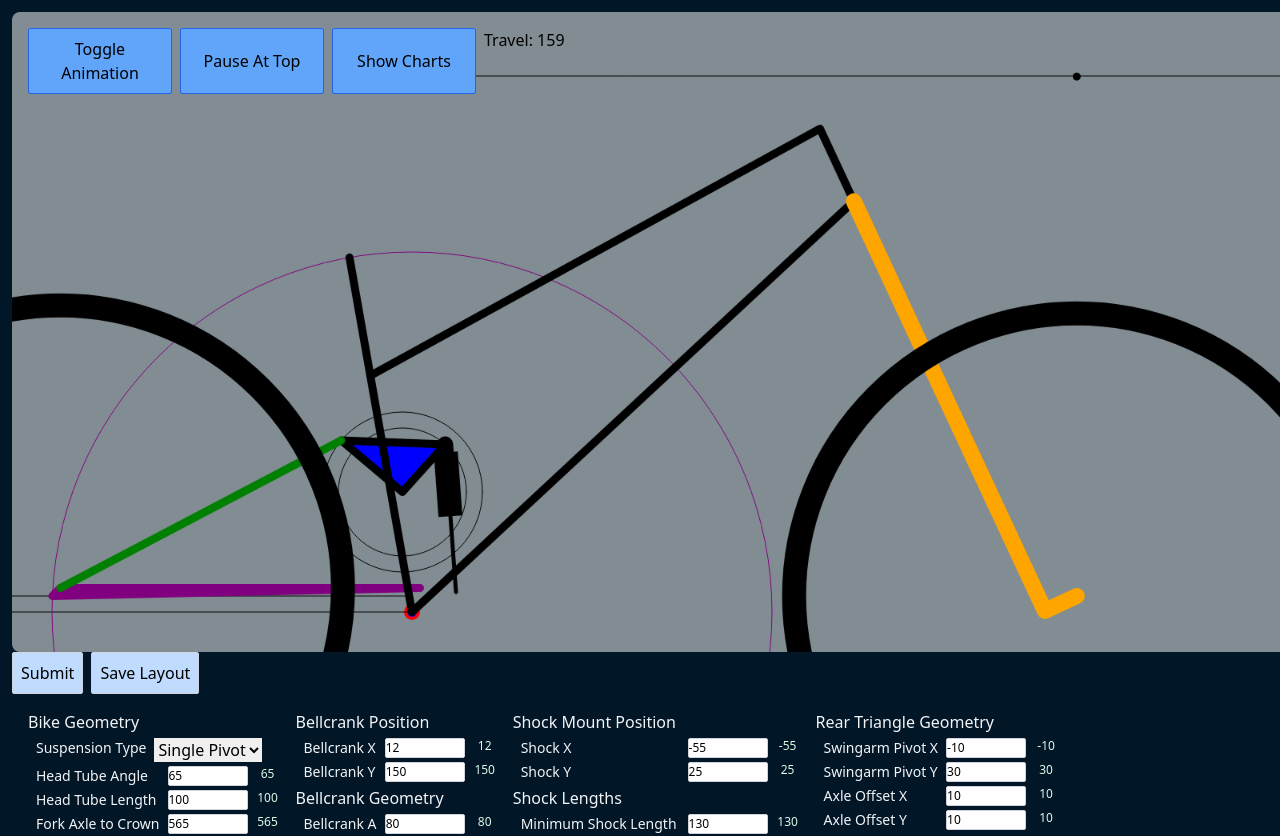
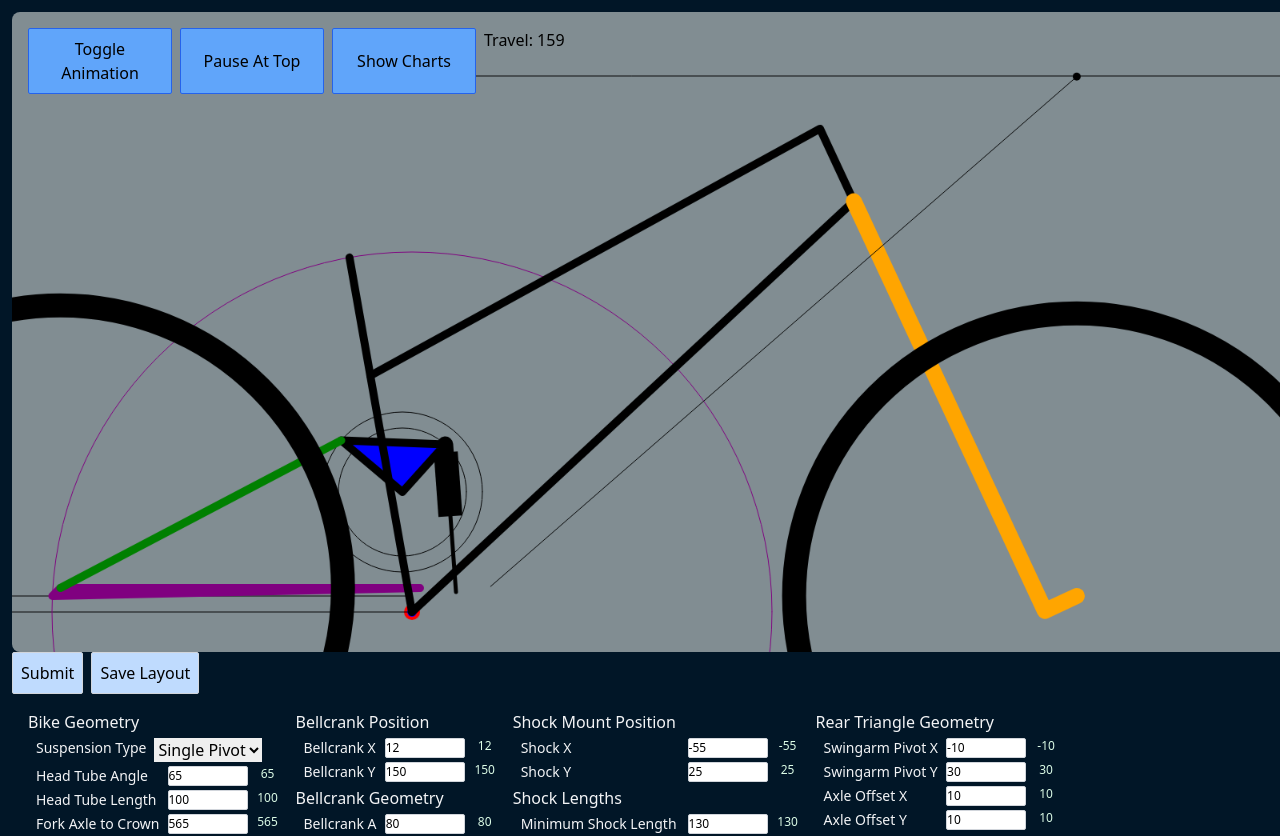
Before and after one commit to Scott-Andermann/BadDogBikes, a React (Vite) app: page / in a window 1280 px wide. Shown: the top 836 px of the page. Built offline with nearby package versions, Linux system fonts and the light colour scheme.

Commit message:
add leverage ratio calculation and chart

```diff
--- a/src/App.tsx
+++ b/src/App.tsx
@@ -17,6 +17,8 @@ export interface LayoutArray {
   layoutValues: DefaultValues;
   axlePath: Path;
   antiSquat: Path;
+  leverageRatio: Path;
+  chainGrowth: Path;
   id: number;
 }
 
@@ -25,8 +27,14 @@ function App() {
   const [layoutValues, setLayoutValues] =
     useState<DefaultValues>(defaultValues);
   const [layoutArray, setLayoutArray] = useState<LayoutArray[]>([]);
+
+  // TODO: Convert these to useReducer
   const [axlePath, setAxlePath] = useState<Position[]>([]);
   const [antiSquat, setAntiSquat] = useState<Position[]>([]);
+  const [leverageRatio, setLeverageRatio] = useState<Position[]>([]);
+  const [chainGrowth, setChainGrowth] = useState<Position[]>([]);
+
+
   const [updateFromList, setUpdateFromList] = useState<boolean>(false);
 
   useEffect(() => {
@@ -48,7 +56,7 @@ function App() {
       <ConfirmModal
         isOpen={isOpen}
         setLayoutArray={setLayoutArray}
-        layoutObject={{ layoutValues, axlePath, antiSquat }}
+        layoutObject={{ layoutValues, axlePath, antiSquat, leverageRatio, chainGrowth }}
         onClose={() => setIsOpen(false)}
       />
       <div className="flex flex-row">
@@ -60,6 +68,10 @@ function App() {
             setAxlePath={setAxlePath}
             antiSquat={antiSquat}
             setAntiSquat={setAntiSquat}
+            leverageRatio={leverageRatio}
+            setLeverageRatio={setLeverageRatio}
+            chainGrowth={chainGrowth}
+            setChainGrowth={setChainGrowth}
           />
           <InputForm
             setNewValues={setLayoutValues}
--- a/src/ConfirmModal.tsx
+++ b/src/ConfirmModal.tsx
@@ -20,6 +20,8 @@ interface LayoutObjectProps {
   layoutValues: DefaultValues;
   axlePath: Position[];
   antiSquat: Position[];
+  leverageRatio: Position[];
+  chainGrowth: Position[];
 }
 
 const ConfirmModal = ({
@@ -44,6 +46,8 @@ const ConfirmModal = ({
         layoutValues: layoutObject.layoutValues,
         axlePath: { path: layoutObject.axlePath, color: color, name: title },
         antiSquat: { path: layoutObject.antiSquat, color: color, name: title },
+        leverageRatio: { path: layoutObject.leverageRatio, color: color, name: title },
+        chainGrowth: { path: layoutObject.chainGrowth, color: color, name: title },
         title,
         id: Math.random() * 10000,
       },
--- a/src/LayoutList.tsx
+++ b/src/LayoutList.tsx
@@ -11,8 +11,6 @@ interface LayoutListProps {
 const LayoutList = ({ layoutArray, setLayoutArray, setLayoutValues, setUpdateFromList }: LayoutListProps) => {
 
   const removeLayout = (id: number) => {
-    console.log(id);
-
     setLayoutArray(prev => prev.filter(layout => layout.id !== id))
   }
 
--- a/src/ResultsWrapper.tsx
+++ b/src/ResultsWrapper.tsx
@@ -8,7 +8,7 @@ import {
 } from "./data/singlePivotCalculations";
 import LayoutDiagram from "./LayoutDiagram";
 import ScatterPlot from "./ScatterPlot";
-import { calculateRearPivot } from "./data/fourBarCalculations";
+import { calculateRearPivot, calculateLeverRatio, calculateChainGrowth } from "./data/fourBarCalculations";
 import {
   horstLinkAxlePath,
   horstLinkSeatStayLength,
@@ -25,7 +25,14 @@ interface ResultsWrapperProps {
   setAxlePath: React.Dispatch<React.SetStateAction<Position[]>>;
   antiSquat: Position[];
   setAntiSquat: React.Dispatch<React.SetStateAction<Position[]>>;
+  leverageRatio: Position[];
+  setLeverageRatio: React.Dispatch<React.SetStateAction<Position[]>>;
+  chainGrowth: Position[];
+  setChainGrowth: React.Dispatch<React.SetStateAction<Position[]>>;
 }
+
+const centerOfGravity = {x: 0, y: 650}
+
 
 const ResultsWrapper = ({
   layoutValues,
@@ -34,6 +41,10 @@ const ResultsWrapper = ({
   setAxlePath,
   antiSquat,
   setAntiSquat,
+  leverageRatio,
+  setLeverageRatio,
+  chainGrowth,
+  setChainGrowth
 }: ResultsWrapperProps) => {
   const [showLayout, setShowLayout] = useState(true);
   const [rearPivotPosition, setRearPivotPosition] = useState<Position[]>([]);
@@ -93,16 +104,30 @@ const ResultsWrapper = ({
 
   useEffect(() => {
     setIFC(calculateIFC(layoutValues, axlePath));
-    const antiSquatHeight = calculateAntiSquatLine(axlePath, layoutValues)
+    const antiSquatHeight = calculateAntiSquatLine(axlePath, layoutValues);
     setAntiSquatHeight(antiSquatHeight);
+    const antiSquat = calculateAntiSquat(centerOfGravity, antiSquatHeight);
+    const chartData = antiSquat.map((step, index) => {
+      return { x: axlePath[index].y, y: step };
+    });
 
-    const antiSquat = calculateAntiSquat({x: 0, y: 600}, antiSquatHeight)
-    const chartData = antiSquat.map((step, index) => {
-      return {x: axlePath[index].y, y: step}
-    })
+    setAntiSquat(chartData);
+    if (axlePath.length > 0) {
+      const lever = calculateLeverRatio(
+        axlePath,
+        layoutValues,
+      );
+      const chain = calculateChainGrowth(axlePath);
+      const leverChart = lever.map((ratio, index) => {
+        return { x: axlePath[index].y, y: ratio };
+      });
+      const chainGrowthChart = chain.map((step, index) => {
+        return { x: axlePath[index].y, y: step };
+      })
+      setLeverageRatio(leverChart as Position[]);
+      setChainGrowth(chainGrowthChart);
 
-    setAntiSquat(chartData)
-
+    }
   }, [layoutValues, axlePath]);
 
   return (
@@ -122,7 +147,7 @@ const ResultsWrapper = ({
       ) : (
         <div className="text-white">
           {Array.isArray(axlePath) && axlePath.length > 0 ? (
-            <div className="h-60">
+            <div className="h-60 flex flex-row flex-wrap">
               <ScatterPlot
                 inputData={axlePath}
                 arrayInput={layoutArray.map((layout) => layout.axlePath)}
@@ -132,6 +157,20 @@ const ResultsWrapper = ({
                 inputData={antiSquat}
                 arrayInput={layoutArray.map((layout) => layout.antiSquat)}
                 title="Anti Squat"
+                normalize={true}
+                travelOnXaxis={true}
+              />
+              <ScatterPlot
+                inputData={leverageRatio}
+                arrayInput={layoutArray.map((layout) => layout.leverageRatio)}
+                title="Leverage Ratio"
+                normalize={true}
+                travelOnXaxis={true}
+              />
+              <ScatterPlot
+                inputData={chainGrowth}
+                arrayInput={layoutArray.map((layout) => layout.chainGrowth)}
+                title="Chain Growth"
                 normalize={true}
                 travelOnXaxis={true}
               />
--- a/src/data/draw.ts
+++ b/src/data/draw.ts
@@ -516,10 +516,10 @@ const drawAntiSquat = ({
       layoutValues.forkOffset * Math.cos(headTubeAngle),
   };
 
-  // ctx.beginPath();
-  // ctx.moveTo(zeroOffset.x - IFC[step].x, zeroOffset.y - IFC[step].y);
-  // ctx.lineTo(frontAxlePosition.x, frontAxlePosition.y - antiSquatHeight[step]);
-  // ctx.stroke();
+  ctx.beginPath();
+  ctx.moveTo(zeroOffset.x - IFC[step].x, zeroOffset.y - IFC[step].y);
+  ctx.lineTo(frontAxlePosition.x, frontAxlePosition.y - antiSquatHeight[step]);
+  ctx.stroke();
 
   // draw CG height
   ctx.beginPath();
--- a/src/data/fourBarCalculations.ts
+++ b/src/data/fourBarCalculations.ts
@@ -54,7 +54,7 @@ export const calculateShockPosition = (
   };
   const lengthM = Math.sqrt(shockPositionBC.x ** 2 + shockPositionBC.y ** 2);
   const thetaShock = Math.atan(shockPositionBC.y / shockPositionBC.x);
-  const shockPosition = shockSteps.map((step) => {
+  const shockPosition: Position[] = shockSteps.map((step) => {
     const alpha =
       lawOfCosinesThreeSides({
         a: lengthM,
@@ -86,7 +86,10 @@ export const calculateOutputAngle = (
 
   const outputAngle = shockPosition.map((step) => {
     if (step.y < 0) {
-      return Math.PI - (-1 * Math.atan(Math.abs(step.y / step.x)) + bellcrankFixedAngle)
+      return (
+        Math.PI -
+        (-1 * Math.atan(Math.abs(step.y / step.x)) + bellcrankFixedAngle)
+      );
     }
     return (
       Math.PI - (Math.atan(Math.abs(step.y / step.x)) + bellcrankFixedAngle)
@@ -270,76 +273,31 @@ export const calculateLengthOfLine = (a: Position, b: Position) => {
   return Math.sqrt((a.x - b.x) ** 2 + (a.y - b.y) ** 2);
 };
 
-// export const calculateAxlePath = (
-//   layoutValues: DefaultValues,
-//   shockSteps: number[],
-//   swingarmLength: number,
-//   shockPosition?: Position[],
-//   outputAngle?: number[],
-//   seatStayBellcrankPosition?: Position[],
-//   seatStayLength?: number,
-//   rearPivotPosition?: Position[]
-// ) => {
-//   if (shockPosition === undefined) {
-//     shockPosition = calculateShockPosition(layoutValues, shockSteps);
-//   }
-//   if (outputAngle === undefined) {
-//     outputAngle = calculateOutputAngle(layoutValues, shockSteps, shockPosition);
-//   }
-//   if (seatStayBellcrankPosition === undefined) {
-//     seatStayBellcrankPosition = calculateSeatStayBellcrankPivot(
-//       layoutValues,
-//       shockSteps,
-//       shockPosition,
-//       outputAngle
-//     );
-//   }
-//   if (seatStayLength === undefined) {
-//     seatStayLength = calculateSeatStayLength(
-//       layoutValues,
-//       shockSteps,
-//       shockPosition,
-//       outputAngle
-//     );
-//   }
-//   if (rearPivotPosition === undefined) {
-//     rearPivotPosition = calculateRearPivot(
-//       layoutValues,
-//       shockSteps,
-//       swingarmLength,
-//       shockPosition,
-//       outputAngle,
-//       seatStayBellcrankPosition,
-//       seatStayLength
-//     );
-//   }
+export const calculateLeverRatio = (
+  axlePath: Position[],
+  layoutValues: DefaultValues
+) => {
+  const shockTravelStep = (layoutValues.shockMax - layoutValues.shockMin) / 60;
+  const leverageRatio = axlePath.map((_, index) => {
+    if (index < axlePath.length - 1) {
+      const wheelTravel = axlePath[index].y - axlePath[index + 1].y;
+      return wheelTravel / shockTravelStep;
+    }
+  });
+  return leverageRatio.slice(0, -1);
+};
 
-//   const lengthToAxle = calculateLengthOfLine(
-//     { x: layoutValues.swingarmPivotX, y: layoutValues.swingarmPivotY },
-//     {
-//       x:
-//         rearPivotPosition[rearPivotPosition.length - 1].x +
-//         layoutValues.axleOffsetX,
-//       y: layoutValues.bbDrop,
-//     }
-//   );
-//   const thetaInSwingarm = lawOfCosinesThreeSides({
-//     a: swingarmLength,
-//     b: lengthToAxle,
-//     c: Math.sqrt(layoutValues.axleOffsetX ** 2 + layoutValues.axleOffsetY ** 2),
-//   });
-//   const axlePosition = rearPivotPosition.map((point) => {
-//     const alpha = Math.atan(
-//       (point.y - layoutValues.swingarmPivotY) /
-//         (point.x - layoutValues.swingarmPivotX)
-//     );
-//     const totalAngle = alpha - thetaInSwingarm;
+export const calculateChainGrowth = (axlePath: Position[]) => {
+  const fullExtensionChainLength = calculateLengthOfLine(
+    { x: 0, y: 0 },
+    axlePath[axlePath.length - 1]
+  );
 
-//     return {
-//       x: layoutValues.swingarmPivotX + lengthToAxle * Math.cos(totalAngle),
-//       y: layoutValues.swingarmPivotY + lengthToAxle * Math.sin(totalAngle),
-//     };
-//   });
+  const chainGrowth = axlePath.map((step) => {
+    return (
+      calculateLengthOfLine({ x: 0, y: 0 }, step) - fullExtensionChainLength
+    );
+  });
 
-//   return axlePosition;
-// };
+  return chainGrowth;
+};
--- a/src/data/horstLinkCalculations.ts
+++ b/src/data/horstLinkCalculations.ts
@@ -59,22 +59,25 @@ export const horstLinkAxlePath = (
   rearPivotPosition: Position[]
 ) => {
   const thetaAB = seatStayPosition.map((position, index) => {
-    return Math.asin((position.x - rearPivotPosition[index].x) / seatStayLength)
-  })
+    return Math.asin(
+      (position.x - rearPivotPosition[index].x) / seatStayLength
+    );
+  });
 
   const axlePosition = thetaAB.map((angle, index) => {
-    // console.log("bellcrank", seatStayPosition[index].x);
-    // console.log("thru rear pivot", (seatStayLength + layoutValues.rearPivotToAxleLength) * Math.sin(angle));
-    // console.log("add offset", layoutValues.seatStayOffset * Math.cos(angle));
-
-    const position = {
-      x: - (seatStayLength + layoutValues.rearPivotToAxleLength) * Math.sin(angle) - layoutValues.seatStayOffset * Math.cos(angle) + seatStayPosition[index].x,
-      y: - (seatStayLength + layoutValues.rearPivotToAxleLength) * Math.cos(angle) + layoutValues.seatStayOffset * Math.sin(angle) + seatStayPosition[index].y,
-    }
+    const position: Position = {
+      x:
+        -(seatStayLength + layoutValues.rearPivotToAxleLength) *
+          Math.sin(angle) -
+        layoutValues.seatStayOffset * Math.cos(angle) +
+        seatStayPosition[index].x,
+      y:
+        -(seatStayLength + layoutValues.rearPivotToAxleLength) *
+          Math.cos(angle) +
+        layoutValues.seatStayOffset * Math.sin(angle) +
+        seatStayPosition[index].y,
+    };
     return position;
-  })
-  // console.log(axlePosition[axlePosition.length - 1]);
-
-
+  });
   return axlePosition;
 };
```
Also changed, not shown: src/data/shockForce.ts (added).
